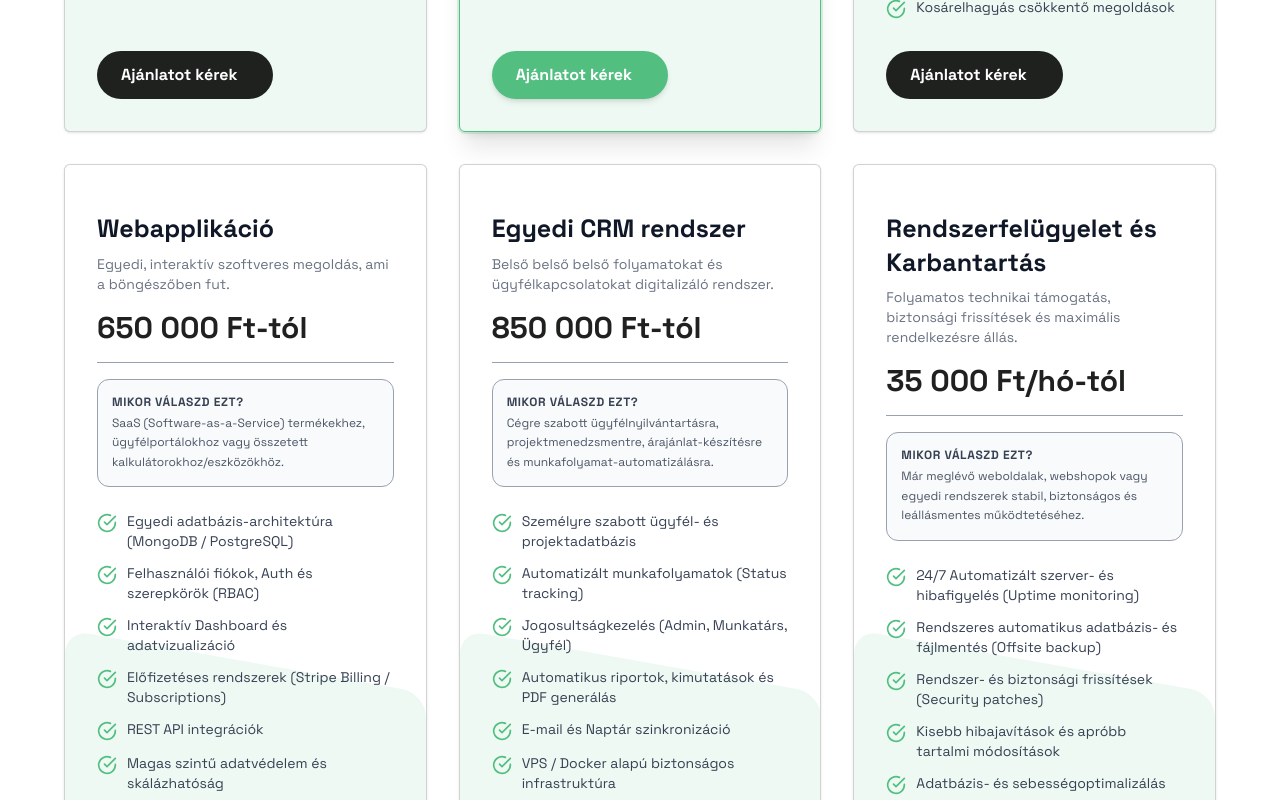
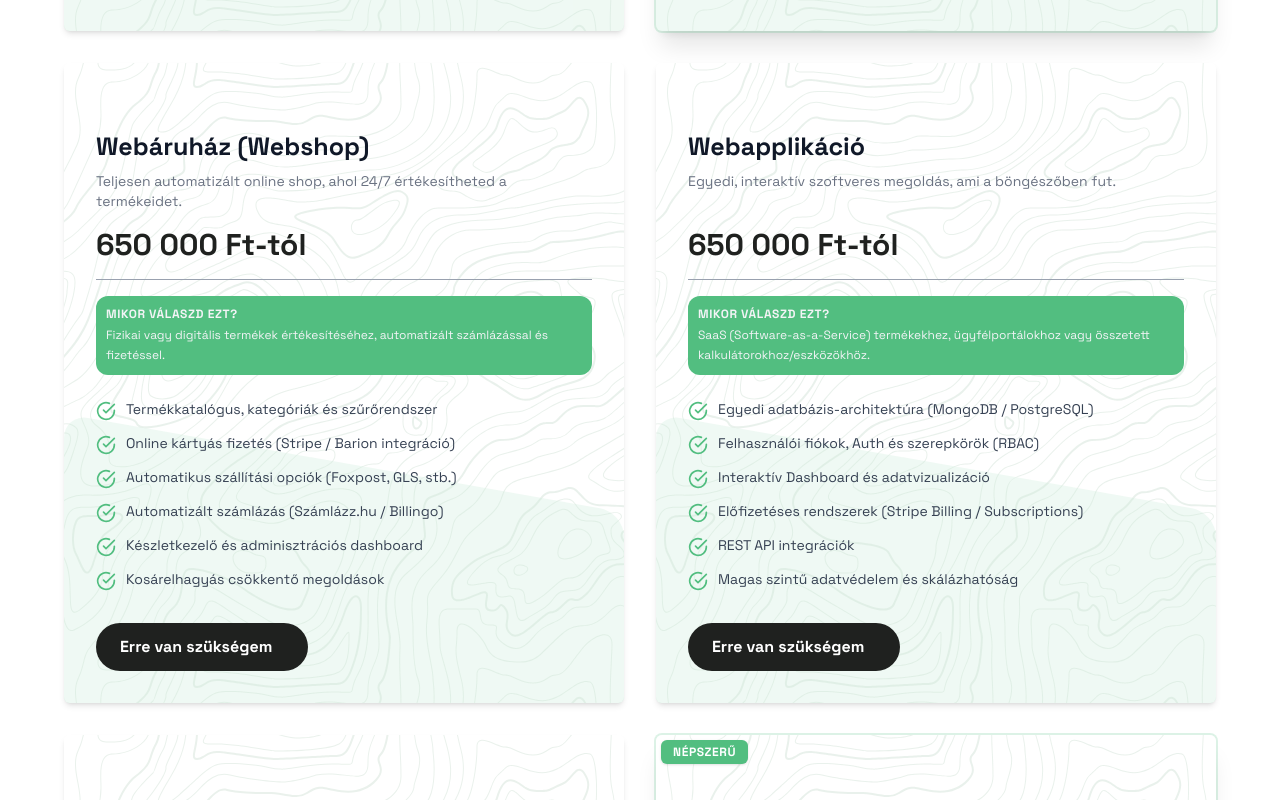
Before and after one commit to Quruzslo/PreferSite, a Next.js app: page / in a window 1280 px wide. Shown: the part 9440-10240 px from the top of the page. Built offline with nearby package versions, Linux system fonts and the light colour scheme.

Commit message:
Pricing kicsit formázva

```diff
--- a/components/PricingDatas/PricingSection.tsx
+++ b/components/PricingDatas/PricingSection.tsx
@@ -9,37 +9,48 @@ export default function PricingSection() {
     <section className="w-[90%] max-w-[2560px] mx-auto my-[50px]">
       <div className="text-center mb-12">
         <h2 className="text-3xl md:text-4xl font-extrabold text-gray-900 mb-4">
-          Csomagok és Árazás
+          Csomagok és árazás
         </h2>
         <p className="text-lg text-gray-600 max-w-2xl mx-auto">
           Válaszd ki a céljaidnak leginkább megfelelő digitális megoldást.
         </p>
       </div>
 
-      <div className="grid grid-cols-1 md:grid-cols-2 lg:grid-cols-3 gap-8 items-stretch">
+      <div className="grid grid-cols-1 md:grid-cols-2 2xl:grid-cols-3 gap-8 items-stretch">
         {pricingData.map((plan: any) => (
           <div
             key={plan.id}
-            className={`relative group flex flex-col justify-between p-8 bg-white rounded-md border overflow-hidden ${
-              plan.popular
+            className={`relative group flex flex-col justify-between p-[10px] md:p-8 rounded-md shadow-md overflow-hidden zoldhatteres  ${
+              plan.popular || plan.mostPopular
                 ? "border-green shadow-xl ring-2 ring-green/20"
-                : "border-dark-color/20 shadow-sm hover:shadow-md"
+                : ""
             } transition-all duration-300`}
           >
-            {/* Díszítő háttér elem */}
+            {/* háttér elem 1 */}
             <div
-              className="bg-green/10 z-0  group-hover:bg-green/20 absolute bottom-0 left-0  h-3/4 w-full rounded-3xl transition duration-500 translate-y-[50%] group-hover:translate-y-[20%]"
+              className="bg-green/30 z-0 absolute bottom-0 left-0 h-3/4 w-full rounded-3xl transition duration-500 translate-y-[50%]
+    group-hover:bg-green/60 group-hover:translate-y-[20%]
+    group-active:bg-green/60 group-active:translate-y-[20%]
+    group-focus:bg-green/60 group-focus:translate-y-[20%]"
               style={{ transform: "skew(0, 10deg)" }}
             ></div>
 
-            {plan.popular && (
-              <span className="absolute top-[5px] left-[5px] bg-green text-white text-xs font-bold uppercase tracking-wider px-3 py-1 rounded-md shadow-sm">
+            {/* háttér elem 1 */}
+            <div className="bg-white/70 z-1 absolute bottom-0 left-0  h-full w-full "></div>
+
+            {plan.mostPopular && (
+              <span className="absolute z-2 top-[5px] left-[5px] bg-green text-white text-xs font-bold uppercase tracking-wider px-3 py-1 rounded-md shadow-sm">
                 Legnépszerűbb
               </span>
             )}
 
-            <div className="!z-2 mt-[15px]">
-              {/* Fejléc */}
+            {plan.popular && (
+              <span className="absolute z-2 top-[5px] left-[5px] bg-green text-white text-xs font-bold uppercase tracking-wider px-3 py-1 rounded-md shadow-sm">
+                Népszerű
+              </span>
+            )}
+
+            <div className="z-1 mt-[35px]">
               <h3 className="text-2xl font-bold text-gray-900 mb-2">
                 {plan.title}
               </h3>
@@ -47,24 +58,21 @@ export default function PricingSection() {
                 {plan.description}
               </p>
 
-              {/* Ár */}
               <div className="my-4 pb-4 border-b border-gray-400">
                 <span className="text-3xl font-extrabold text-dark-color">
                   {plan.price}
                 </span>
               </div>
 
-              {/* Mire jó blokk */}
-              <div className="bg-gray-50 p-3.5 rounded-xl mb-6 border border-gray-400">
-                <p className="text-xs font-bold text-gray-700 uppercase tracking-wider mb-1">
+              <div className="bg-green p-[10px] rounded-xl mb-6 ">
+                <p className="text-xs font-bold text-gray-100 uppercase tracking-wider mb-1">
                   Mikor válaszd ezt?
                 </p>
-                <p className="text-xs text-gray-600 leading-relaxed">
+                <p className="text-xs text-gray-100 leading-relaxed">
                   {plan.useCase}
                 </p>
               </div>
 
-              {/* Funkciók felsorolása */}
               <div className="space-y-3 mb-8">
                 {plan.attributes.map((attr: any, index: any) => (
                   <div
@@ -78,15 +86,14 @@ export default function PricingSection() {
               </div>
             </div>
 
-            {/* Gomb */}
             <button
-              className={`group z-2 flex w-fit flex-row items-center justify-center gap-3 rounded-full py-3 px-6 font-bold transition-all duration-300 ${
+              className={`group z-1 flex w-fit flex-row items-center justify-center gap-3 rounded-full py-3 px-6 font-bold transition-all duration-300 ${
                 plan.popular
                   ? "bg-green text-white shadow-md hover:shadow-lg"
                   : "bg-dark-color text-white"
               }`}
             >
-              <span>Ajánlatot kérek</span>
+              <span>Erre van szükségem</span>
               <div className="flex items-center justify-center w-0 opacity-0 -translate-x-2 transition-all duration-300 ease-in-out group-hover:w-6 group-hover:opacity-100 group-hover:translate-x-0 overflow-hidden">
                 <MdArrowForward
                   size={24}
--- a/components/PricingDatas/pricing.ts
+++ b/components/PricingDatas/pricing.ts
@@ -5,6 +5,7 @@ export interface PricingItem {
   description: string;
   useCase: string;
   attributes: string[];
+  mostPopular?: boolean;
   popular?: boolean;
 }
 
@@ -33,7 +34,7 @@ const pricingData: PricingItem[] = [
       "Többoldalas, professzionális digitális névjegykártya a vállalkozásodnak.",
     useCase:
       "Céges márkaépítéshez, szolgáltatások részletes bemutatásához, bizalomépítéshez és Google keresőből érkező ügyfélszerzéshez.",
-    popular: true,
+    mostPopular: true,
     attributes: [
       "Többoldalas szerkezet (Rólunk, Szolgáltatások, Karrier stb.)",
       "Egyedi, márkára szabott UI/UX design",
@@ -97,11 +98,12 @@ const pricingData: PricingItem[] = [
   {
     id: "maintenance",
     title: "Rendszerfelügyelet és Karbantartás",
-    price: "35 000 Ft/hó-tól",
+    price: "20 000 Ft/hó-tól",
     description:
       "Folyamatos technikai támogatás, biztonsági frissítések és maximális rendelkezésre állás.",
     useCase:
       "Már meglévő weboldalak, webshopok vagy egyedi rendszerek stabil, biztonságos és leállásmentes működtetéséhez.",
+    popular: true,
     attributes: [
       "24/7 Automatizált szerver- és hibafigyelés (Uptime monitoring)",
       "Rendszeres automatikus adatbázis- és fájlmentés (Offsite backup)",
```
